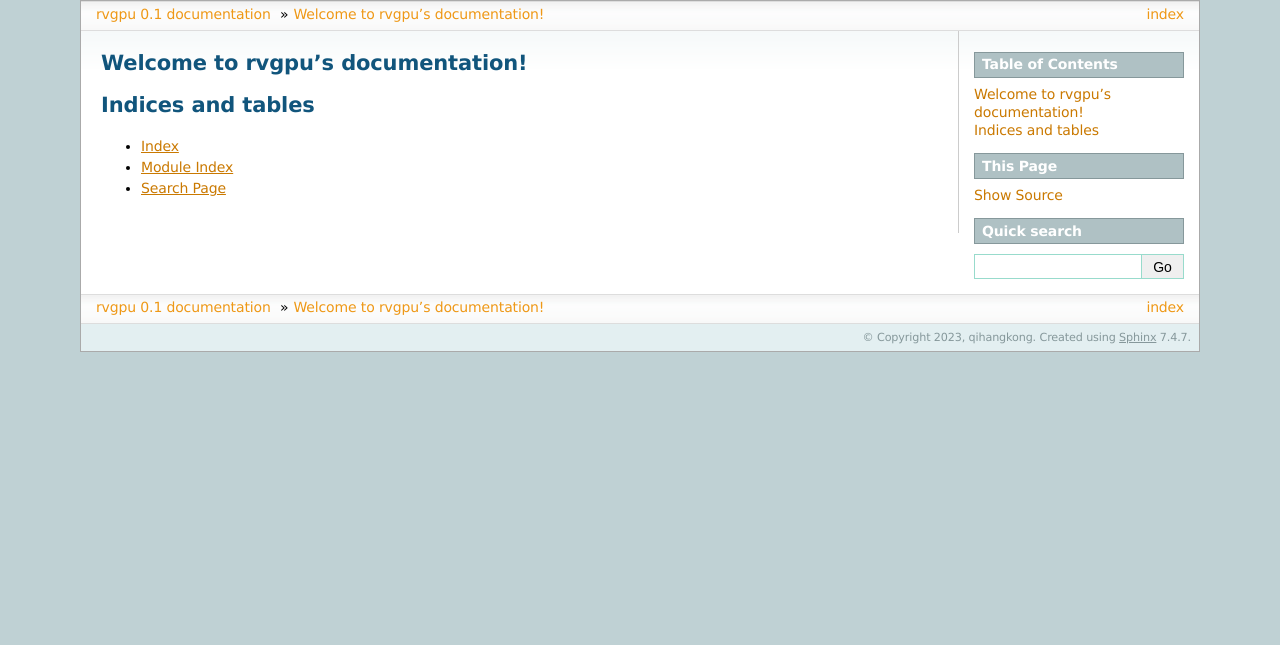
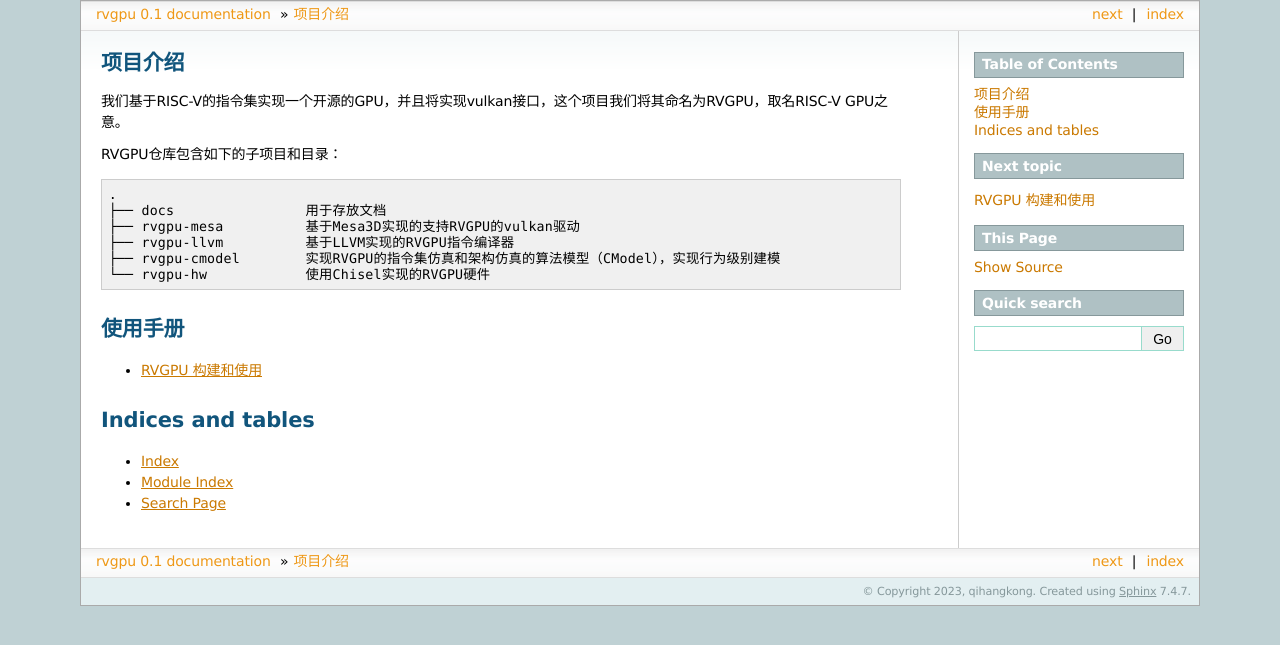
Before and after one commit to rvgpu/rvgpu, a Sphinx documentation site: the page built from docs/index.rst, in a window 1280 px wide. Shown: the top 645 px of the page. Built offline with Sphinx 7.4.7, drawn with Linux system fonts in a browser that asks for light colours.

```diff
--- /dev/null
+++ b/docs/guide/build.rst
@@ -0,0 +1,36 @@
+RVGPU 构建和使用
+=======================
+
+1. 构建
+#######################
+
+1.1 编译
+***********************
+
+此项目使用git submodule来管理，为了使镜像仓库保持一致，如果使用gitee的地址需要将url更新为gitee上面的仓库地址，可以使用如下命令：
+::
+
+    ./scripts/updata_submodule_urls.sh
+
+接下来使用如下命令来初始化仓库：
+::
+
+    git clone https://gitee.com/sietium-research/rvgpu.git
+    git submodule init
+    git submodule update
+
+scripts目录下提供了一个编译脚本用来快速编译：
+::
+
+    ./scripts/build.sh
+
+此脚本将编译vulkan驱动和CModel，并且将编译生成的目标文件安装到`${PWD}/install`路径下。
+
+1.2 运行vulkan
+***********************
+
+运行vulkan demo时需要设置vulkan ICD环境，可以通过如下命令来设置`VK_ICD_FILENAMES`环境变量：
+
+::
+
+    export VK_ICD_FILENAMES=${PWD}/install/share/vulkan/icd.d/rvgpu_icd.x86_64.json
--- a/docs/index.rst
+++ b/docs/index.rst
@@ -3,14 +3,28 @@
    You can adapt this file completely to your liking, but it should at least
    contain the root `toctree` directive.
 
-Welcome to rvgpu's documentation!
-=================================
+项目介绍
+==============================
 
-.. toctree::
-   :maxdepth: 2
-   :caption: Contents:
+我们基于RISC-V的指令集实现一个开源的GPU，并且将实现vulkan接口，这个项目我们将其命名为RVGPU，取名RISC-V GPU之意。
+
+RVGPU仓库包含如下的子项目和目录：
+::
+
+    .
+    ├── docs                用于存放文档
+    ├── rvgpu-mesa          基于Mesa3D实现的支持RVGPU的vulkan驱动
+    ├── rvgpu-llvm          基于LLVM实现的RVGPU指令编译器
+    ├── rvgpu-cmodel        实现RVGPU的指令集仿真和架构仿真的算法模型（CModel），实现行为级别建模
+    └── rvgpu-hw            使用Chisel实现的RVGPU硬件
 
 
+使用手册
+=================================
+.. toctree::
+   :maxdepth: 1
+
+   guide/build
 
 Indices and tables
 ==================
```
Also changed, not shown: README.md (+0 -26 lines).
